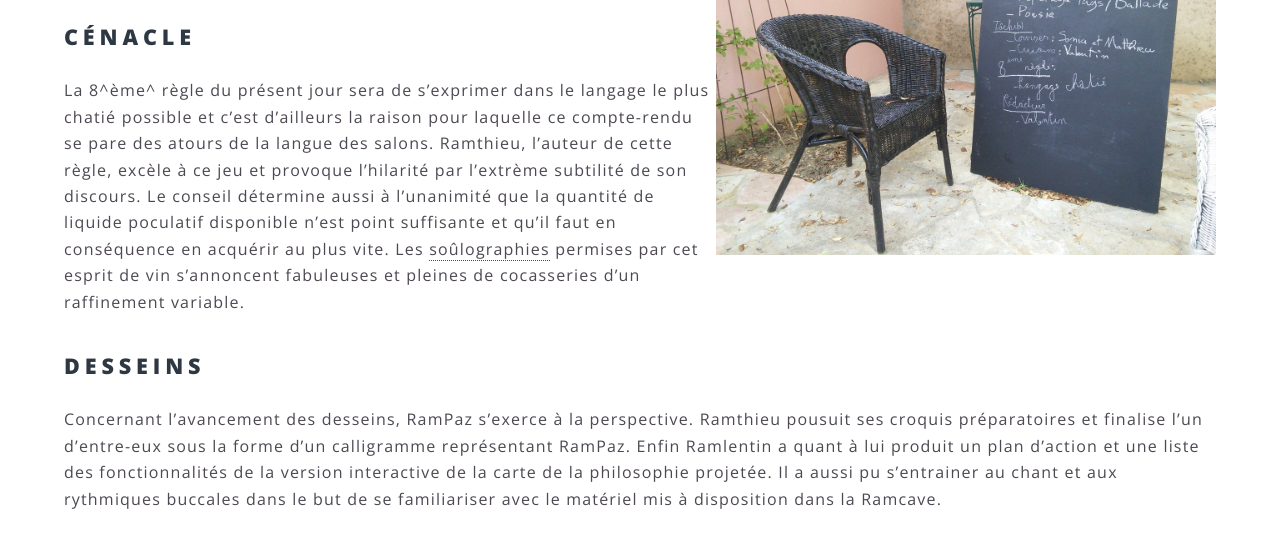
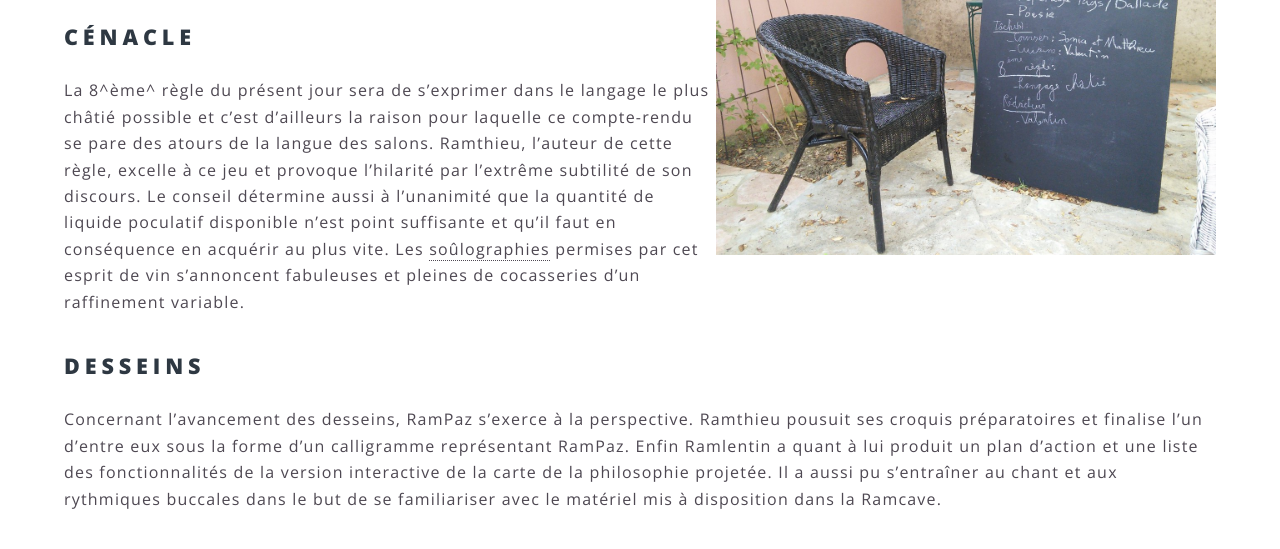
Before and after one commit to R4MD4M/R4MD4M.github.io, a Jekyll site: the page built from _posts/2016-08-02-jour-2.md, in a window 1280 px wide and 900 px high, scrolled down 428 px. Shown: the part 181-730 px from the top of the window. Built offline with Jekyll 4.4.1, drawn with Linux system fonts in a browser that asks for light colours.

Commit message:
Update 2016-08-02-jour-2.md

```diff
--- a/_posts/2016-08-02-jour-2.md
+++ b/_posts/2016-08-02-jour-2.md
@@ -9,11 +9,11 @@ image: /images/jour2.jpg
 Après un réveil difficile pour certains, le second jour du RAMDAM s'ouvre radieux. Le cénacle se réunit tardivement dans l'attente de Ramtitia (qui n'arrivera finalement que le lendemain) mais son pouvoir décisionnel n'en est pas pour autant affecté.
 
 ## Cénacle
-La 8^ème^ règle du présent jour sera de s'exprimer dans le langage le plus chatié possible et c'est d'ailleurs la raison pour laquelle ce compte-rendu se pare des atours de la langue des salons. Ramthieu, l'auteur de cette règle, excèle à ce jeu et provoque l'hilarité par l'extrème subtilité de son discours.
+La 8^ème^ règle du présent jour sera de s'exprimer dans le langage le plus châtié possible et c'est d'ailleurs la raison pour laquelle ce compte-rendu se pare des atours de la langue des salons. Ramthieu, l'auteur de cette règle, excelle à ce jeu et provoque l'hilarité par l'extrême subtilité de son discours.
 Le conseil détermine aussi à l'unanimité que la quantité de liquide poculatif disponible n'est point suffisante et qu'il faut en conséquence en acquérir au plus vite. Les [soûlographies]() permises par cet esprit de vin s'annoncent fabuleuses et pleines de cocasseries d'un raffinement variable.
 
 ## Desseins
-Concernant l'avancement des desseins, RamPaz s'exerce à la perspective. Ramthieu pousuit ses croquis préparatoires et finalise l'un d'entre-eux sous la forme d'un calligramme représentant RamPaz. Enfin Ramlentin a quant à lui produit un plan d'action et une liste des fonctionnalités de la version interactive de la carte de la philosophie projetée. Il a aussi pu s'entrainer au chant et aux rythmiques buccales dans le but de se familiariser avec le matériel mis à disposition dans la Ramcave.
+Concernant l'avancement des desseins, RamPaz s'exerce à la perspective. Ramthieu pousuit ses croquis préparatoires et finalise l'un d'entre eux sous la forme d'un calligramme représentant RamPaz. Enfin Ramlentin a quant à lui produit un plan d'action et une liste des fonctionnalités de la version interactive de la carte de la philosophie projetée. Il a aussi pu s'entraîner au chant et aux rythmiques buccales dans le but de se familiariser avec le matériel mis à disposition dans la Ramcave.
 
 ## Nuitée
 Après un magret de canard à la tombée de la sorgue, les discussions vont bon flot, en tout cas tout autant que s'écoulent les mélanges de spiritueux dans nos palais. L'atelier quotidien de déclamation parnassienne emplit nos  têtes d'images puissantes et nos coeurs d'affects prégnants. Après quelques palabres d'un intérêt certain et le report d'un jeu de rôle au jour suivant, nous nous couchons hautement satisfaits, pressés de la venue de deux ramdamians supplémentaires : Ramtitia et Ramxel.
```
